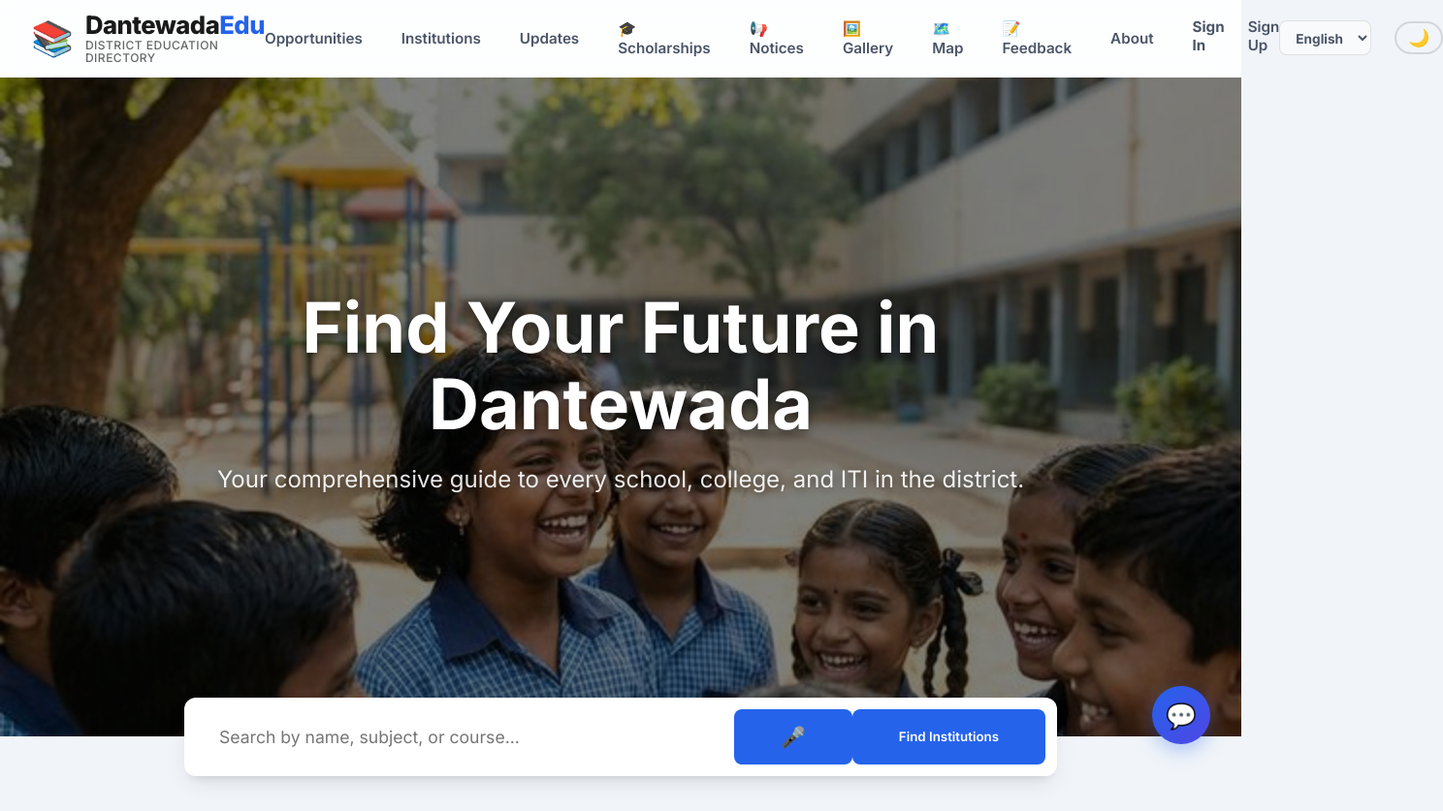
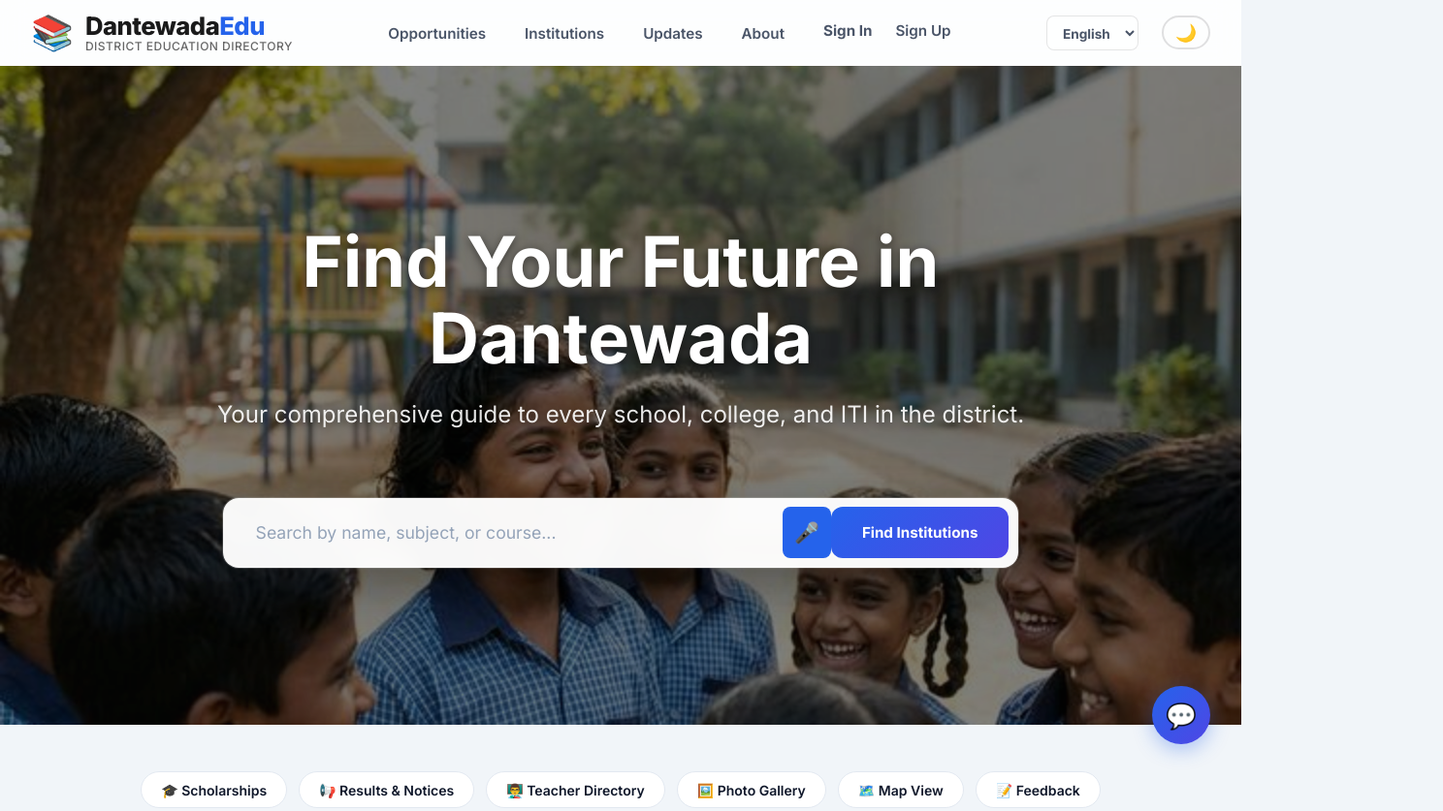
Before and after one commit to sushi-coder-lab/mydistrictproject, a plain HTML site: page frontend/index.html in a window 1280 px wide. Shown: the top 837 px of the page at 97% size, 1488 px wide, since content can reach past the window. Drawn offline with nearby package versions, Linux system fonts and the light colour scheme; no server answers.

Commit message:
UX: Move search bar inside hero section, clean header nav

```diff
--- a/frontend/index.html
+++ b/frontend/index.html
@@ -52,11 +52,6 @@
                     <li><a href="#ads-section" data-i18n="nav_ads">Opportunities</a></li>
                     <li><a href="#institutions" data-i18n="nav_institutions">Institutions</a></li>
                     <li><a href="#updates-section" data-i18n="nav_updates">Updates</a></li>
-                    <li><a href="scholarship.html">🎓 Scholarships</a></li>
-                    <li><a href="notices.html">📢 Notices</a></li>
-                    <li><a href="gallery.html">🖼️ Gallery</a></li>
-                    <li><a href="map.html">🗺️ Map</a></li>
-                    <li><a href="feedback.html">📝 Feedback</a></li>
                     <li><a href="#about" data-i18n="nav_about">About</a></li>
                     <li class="auth-group">
                         <a href="login.html" class="signin-link" data-i18n="nav_signin">Sign In</a>
@@ -88,6 +83,16 @@
         <div class="hero-content">
             <h1 data-i18n="hero_title">Find Your Future in Dantewada</h1>
             <p data-i18n="hero_subtitle">Your comprehensive guide to every school, college, and ITI in the district.</p>
+            <!-- Search Bar inside Hero -->
+            <div class="hero-search-box">
+                <div class="search-container">
+                    <input type="text" id="main-search" placeholder="Search by name, subject, or course..."
+                        data-i18n-placeholder="search_placeholder">
+                    <button id="voice-search-btn" class="voice-btn" aria-label="Voice Search"
+                        title="Speak to search">🎤</button>
+                    <button id="search-btn" data-i18n="search_btn">Find Institutions</button>
+                </div>
+            </div>
         </div>
         <div class="hero-slider">
             <img src="hero.png" alt="Dantewada Education" class="slide active">
@@ -95,16 +100,6 @@
             <img src="iti.png" alt="ITI Training Center" class="slide">
         </div>
     </section>
-
-    <div class="search-wrapper">
-        <div class="search-container">
-            <input type="text" id="main-search" placeholder="Search by name, subject, or course..."
-                data-i18n-placeholder="search_placeholder">
-            <button id="voice-search-btn" class="voice-btn" aria-label="Voice Search"
-                title="Speak to search">🎤</button>
-            <button id="search-btn" data-i18n="search_btn">Find Institutions</button>
-        </div>
-    </div>
 
     <!-- Quick Links Bar -->
     <div class="quick-links-bar">
--- a/frontend/style.css
+++ b/frontend/style.css
@@ -261,7 +261,71 @@ body {
 
 .hero-content {
     z-index: 1;
+    display: flex;
+    flex-direction: column;
+    align-items: center;
+    width: 100%;
+    max-width: 1000px;
 }
+
+/* Hero Search Box — inside hero section */
+.hero-search-box {
+    width: 100%;
+    margin-top: 2.5rem;
+    padding: 0 1rem;
+}
+
+.hero-search-box .search-container {
+    max-width: 820px;
+    margin: 0 auto;
+    background: rgba(255, 255, 255, 0.97);
+    padding: 0.6rem;
+    border-radius: 16px;
+    display: flex;
+    box-shadow: 0 20px 60px rgba(0, 0, 0, 0.35), 0 0 0 1px rgba(255, 255, 255, 0.2);
+    backdrop-filter: blur(10px);
+}
+
+.hero-search-box .search-container input {
+    flex: 1;
+    border: none;
+    padding: 1rem 1.5rem;
+    font-size: 1.1rem;
+    outline: none;
+    color: #1e293b;
+    background: transparent;
+    font-family: 'Inter', sans-serif;
+}
+
+.hero-search-box .search-container input::placeholder {
+    color: #94a3b8;
+}
+
+.hero-search-box .search-container button#search-btn {
+    background: linear-gradient(135deg, #2563eb, #4f46e5);
+    color: white;
+    border: none;
+    padding: 0.9rem 2rem;
+    border-radius: 12px;
+    font-weight: 700;
+    cursor: pointer;
+    font-size: 0.95rem;
+    font-family: 'Inter', sans-serif;
+    transition: all 0.3s;
+    white-space: nowrap;
+}
+
+.hero-search-box .search-container button#search-btn:hover {
+    transform: translateY(-1px);
+    box-shadow: 0 8px 20px rgba(37, 99, 235, 0.4);
+}
+
+.hero-search-box .voice-btn {
+    color: #64748b;
+    font-size: 1.3rem;
+    padding: 0.5rem 0.75rem;
+}
+
 
 .hero h1 {
     font-size: 4.5rem;
@@ -279,12 +343,9 @@ body {
     text-shadow: 0 2px 10px rgba(0, 0, 0, 0.5);
 }
 
-/* Search integrated below hero */
+/* Old search-wrapper kept for compatibility but now hidden */
 .search-wrapper {
-    margin-top: -40px;
-    padding: 0 2rem;
-    position: relative;
-    z-index: 10;
+    display: none;
 }
 
 .search-container {
```
